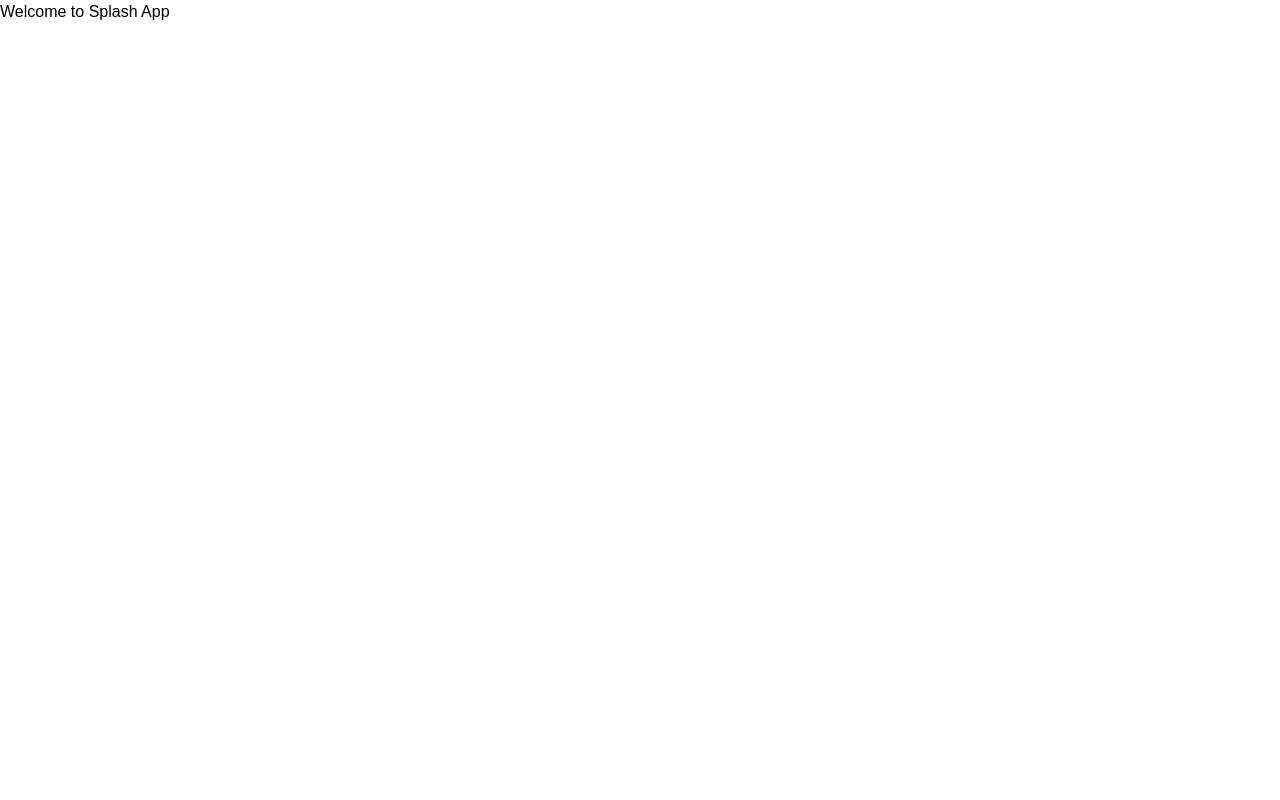
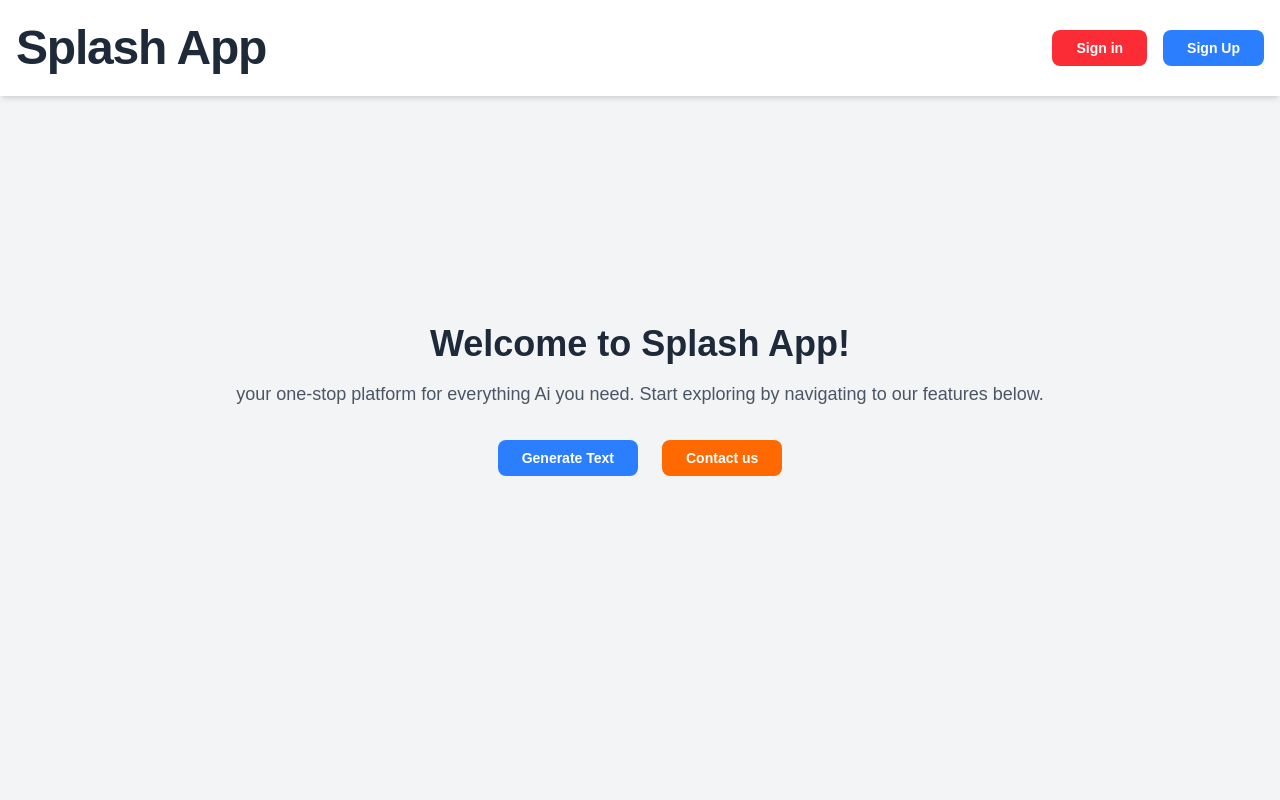
Before and after one commit to dev-dorn/alx-project-0x03-setup, a Next.js app in the folder alx-project-0x03/: page / in a window 1280 px wide. Shown: the top 800 px of the page. Built offline with nearby package versions, Linux system fonts and the light colour scheme.

Commit message:
added imperative buttons

```diff
--- a/alx-project-0x03/pages/index.tsx
+++ b/alx-project-0x03/pages/index.tsx
@@ -1,9 +1,39 @@
-const Home = () => {
-  return (
-    <div>
-      <h1> Welcome to Splash App </h1>
-    </div>
-  )
+import Button from "@/components/common/Button";
+import { useRouter } from "next/router";
+import Header from '@/components/layouts/Header'
+import Footer from '@/components/layouts/Footer'
+interface PageRouteProps {
+  pageRoute: string
 }
 
-export default Home;
+export default function Home(){
+  const router = useRouter ()
+  //imperative routing with useRouter
+const routeToNextPage =({pageRoute}: PageRouteProps) => {
+  router.push(pageRoute, undefined, {shallow: false})
+}
+return (
+
+  <>
+  <Header />
+  <div className="min-h-screen bg-gray-100 flex flex-col justify-center items-center text-center">
+    {/* Welcome Message*/}
+    <h1 className="text-4xl font-bold text-gray-800 mb-4">
+      Welcome to Splash App!
+    </h1>
+    <p className="text-lg text-gray-600 mb-8">
+      your one-stop platform for everything Ai you need. Start exploring by
+      navigating to our features below.
+    </p>
+    {/* Navigation Options */}
+    <div className="flex gap-6">
+      <Button action={()=> routeToNextPage({pageRoute: '/generate-text-ai'})} buttonLabel="Generate Text" buttonBackgroundColor="blue" />
+        <Button action={()=> routeToNextPage({pageRoute:'/counter-app'})}
+        buttonLabel="Contact us" buttonBackgroundColor="orange" />
+
+    </div>
+  </div>
+  <Footer />
+  </>
+);
+};
```
